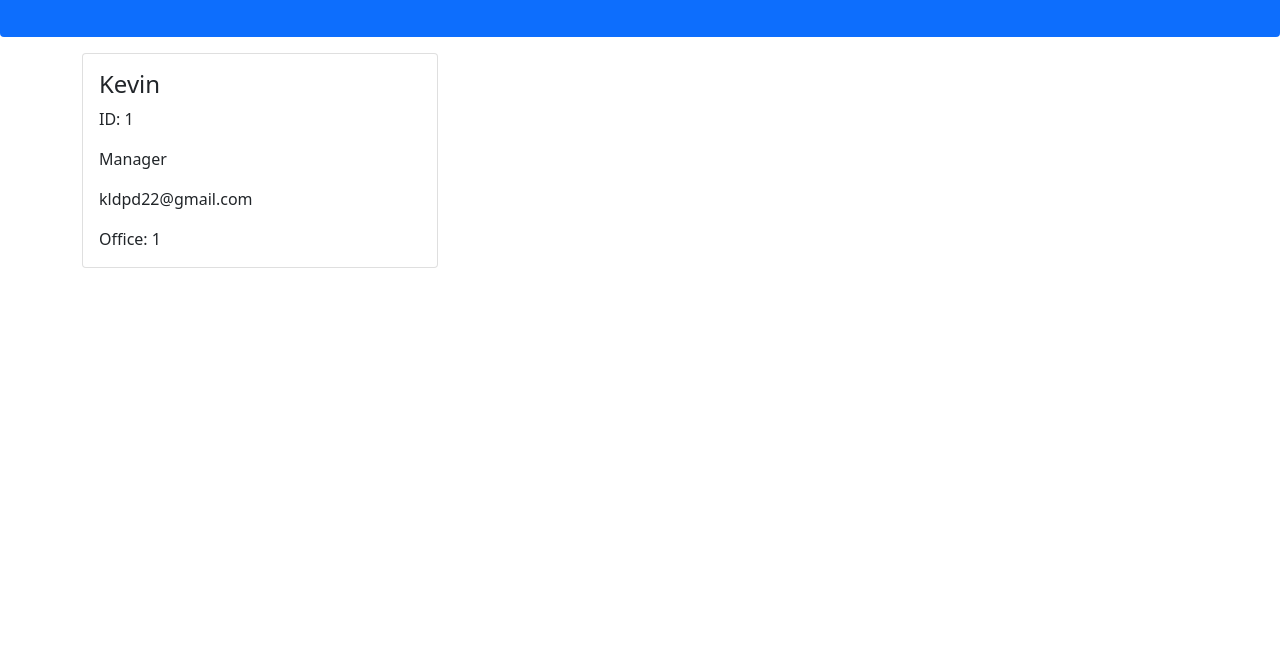
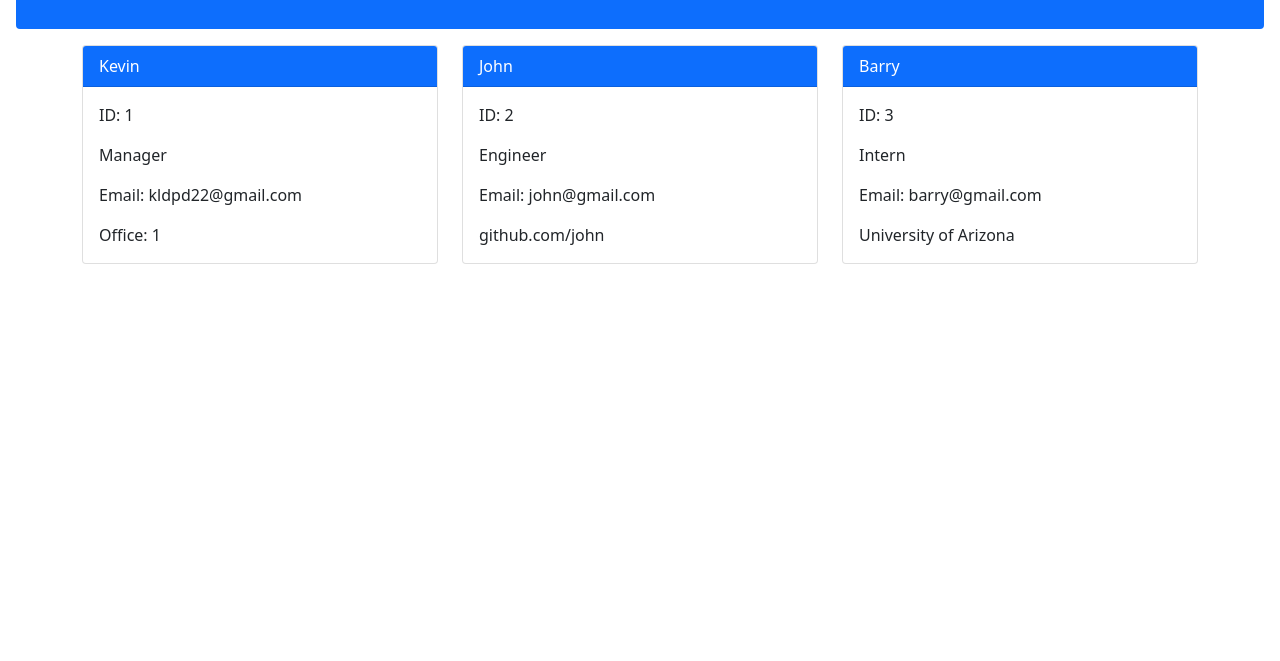
Before and after one commit to Doolittle28/team-generator, a website: page index.html in a window 1280 px wide. Shown: the part 139-800 px from the top of the page. Drawn offline with nearby package versions, Linux system fonts and the light colour scheme.

Commit message:
finished html template edits

```diff
--- a/index.html
+++ b/index.html
@@ -9,7 +9,7 @@
     </head>
     <body>
 
-        <div class="mt-4 p-5 bg-primary text-white rounded">
+        <div class="m-3 p-5 bg-primary text-white rounded">
             <h1>My Team</h1>
         </div>
 
@@ -17,12 +17,36 @@
             <div class="row">
             <div class="col-md-4 col-sm-12">
                 <div class="card">
+                <div class="card-header text-white bg-primary">Kevin </div>
                     <div class="card-body">
-                        <h4 class="card-title">Kevin</h4>
                         <p class="card-text">ID: 1</p>
                         <p class="card-text">Manager</p>
-                        <p class="card-text">kldpd22@gmail.com</p>
+                        <p class="card-text">Email: kldpd22@gmail.com</p>
                         <p class="card-text">Office: 1</p>
                     </div>
                 </div>
-            </div></div></body></html>
+            </div>
+            <div class="col-md-4 col-sm-12">
+                <div class="card">
+                <div class="card-header text-white bg-primary">John</div>
+                    <div class="card-body">
+                        <p class="card-text">ID: 2</p>
+                        <p class="card-text">Engineer</p>
+                        <p class="card-text">Email: john@gmail.com</p>
+                        <p class="card-text">github.com/john</p>
+                    </div>
+                </div>
+            </div>
+            <div class="col-md-4 col-sm-12">
+                <div class="card">
+                <div class="card-header text-white bg-primary">Barry</div>
+                    <div class="card-body">
+                        <p class="card-text">ID: 3</p>
+                        <p class="card-text">Intern</p>
+                        <p class="card-text">Email: barry@gmail.com</p>
+                        <p class="card-text">University of Arizona</p>
+                    </div>
+                </div>
+            </div></div>
+    </body>
+    </html>
```
Also changed, not shown: index.js (+11 -8 lines), Assets/images/teamgeneratorscreenshot.png (added), 4 other files.
